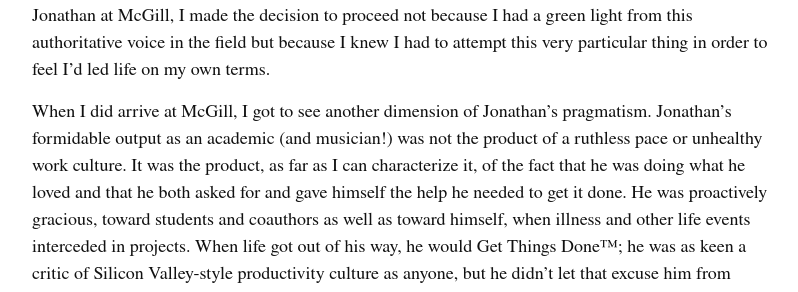
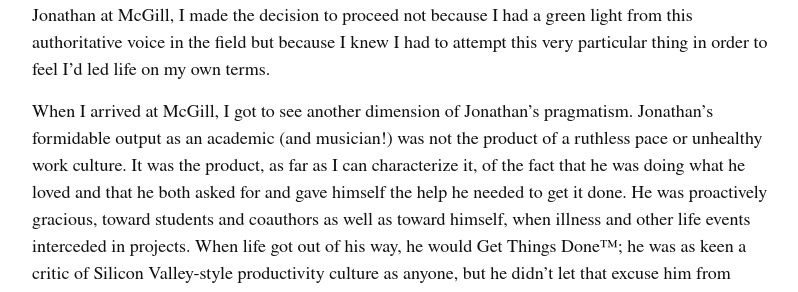
Before and after one commit to akstuhl/akstuhl.github.io, a Jekyll site: the page built from _blog/2025-08-23-sterne-pragmatism.md, in a window 1280 px wide and 900 px high, scrolled down 1282 px. Shown: the part 155-447 px from the top of the window, without its empty margins (238-1036 px from the left). Built offline with Jekyll 4.4.1, drawn with Linux system fonts in a browser that asks for light colours; nearby versions of some CDN libraries; some of the changed text lies outside the part shown.

Commit message:
cv update

```diff
--- a/_blog/2025-08-23-sterne-pragmatism.md
+++ b/_blog/2025-08-23-sterne-pragmatism.md
@@ -19,7 +19,7 @@ Jonathan didn't glamorize academic careers. When I think about his pragmatism, I
 
 I'm paraphrasing, and I should note that Jonathan expressed some consternation, years later when I related the anecdote, that he might have said something spirit-dampening. But that's not how I heard it. Responsible advisors take it upon themselves to raise the practical concerns (read: job market) with prospective graduate students during the application process; for Jonathan, it was reflexive. I benefited a lot from the couple years I spent ruling some alternatives out instead of rushing headlong into a PhD program. When I did eventually apply and, to my enormous luck, got the go-ahead to work with Jonathan at McGill, I made the decision to proceed not because I had a green light from this authoritative voice in the field but because I knew I had to attempt this very particular thing in order to feel I'd led life on my own terms.
 
-When I did arrive at McGill, I got to see another dimension of Jonathan's pragmatism. Jonathan's formidable output as an academic (and musician!) was not the product of a ruthless pace or unhealthy work culture. It was the product, as far as I can characterize it, of the fact that he was doing what he loved and that he both asked for and gave himself the help he needed to get it done. He was proactively gracious, toward students and coauthors as well as toward himself, when illness and other life events interceded in projects. When life got out of his way, he would Get Things Done™; he was as keen a critic of Silicon Valley-style productivity culture as anyone, but he didn't let that excuse him from pressing the time-management tactics that worked for him into service. In meetings, for instance, rather than promise to put a word in with so-and-so at the next chance, he would simply send them an email on the spot.
+When I arrived at McGill, I got to see another dimension of Jonathan's pragmatism. Jonathan's formidable output as an academic (and musician!) was not the product of a ruthless pace or unhealthy work culture. It was the product, as far as I can characterize it, of the fact that he was doing what he loved and that he both asked for and gave himself the help he needed to get it done. He was proactively gracious, toward students and coauthors as well as toward himself, when illness and other life events interceded in projects. When life got out of his way, he would Get Things Done™; he was as keen a critic of Silicon Valley-style productivity culture as anyone, but he didn't let that excuse him from pressing the time-management tactics that worked for him into service. In meetings, for instance, rather than promise to put a word in with so-and-so at the next chance, he would simply send them an email on the spot.
 
 And he loved to write. He knew how to push ego aside and crank out "shitty first drafts" (from Ann Lamott's advice that he re-shared prodigiously). His core belief about how writing happened was "ass in chair," as he put it. He knew how and when to get good feedback, and I'm sure it didn't hurt that he ran an inexhaustible surplus as far as any balance between feedback-giving and -soliciting was concerned. Compunction, in short, did not stand a chance. He often credited his productivity to "proscrastinating on work with other work," which on one hand sounds like a capacity you'd have to luck into; on the other hand, it can only be the result of a hard-fought campaign to arrange one's life and career on one's own terms.
 
```
Also changed, not shown: 1 other file.
